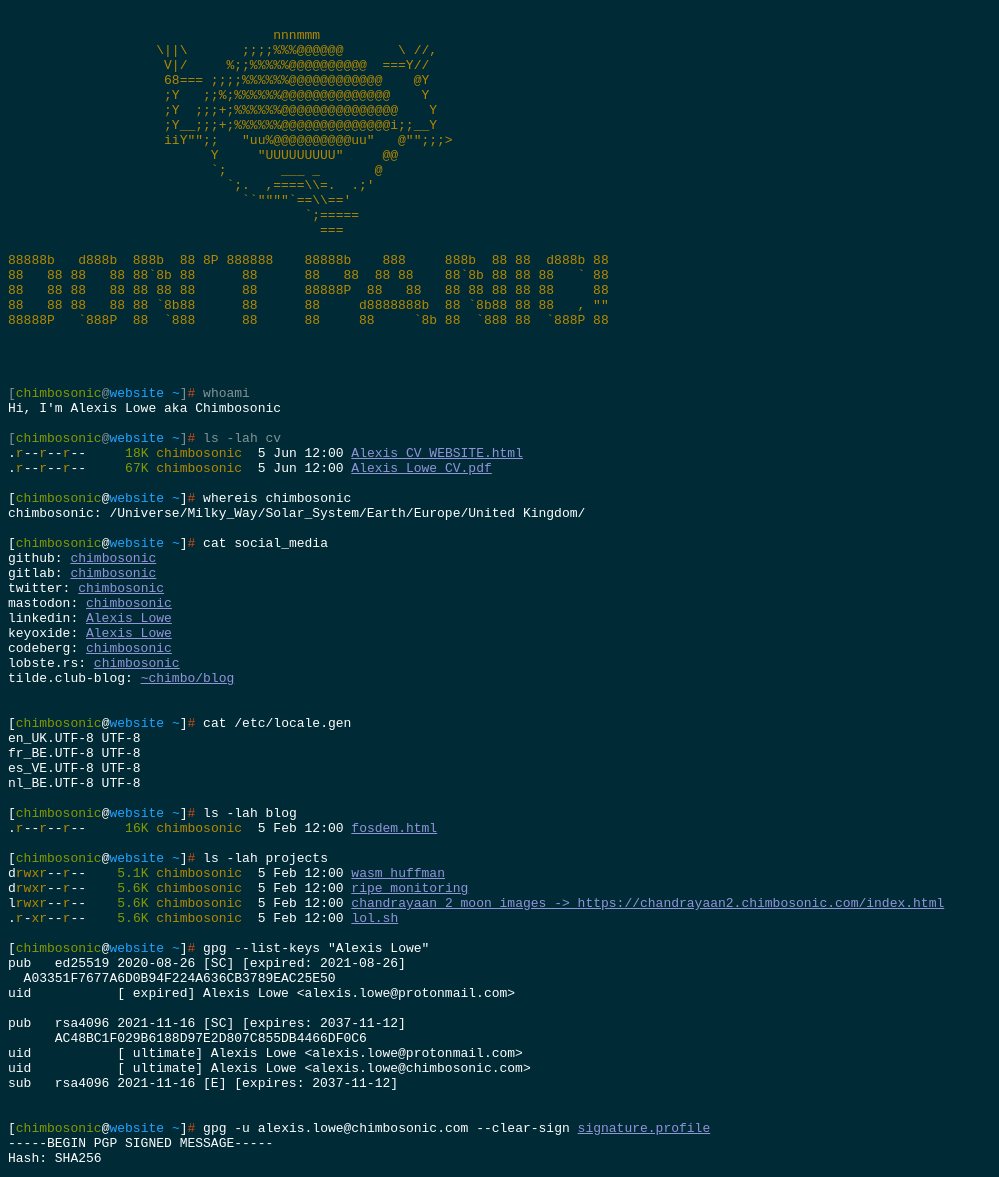
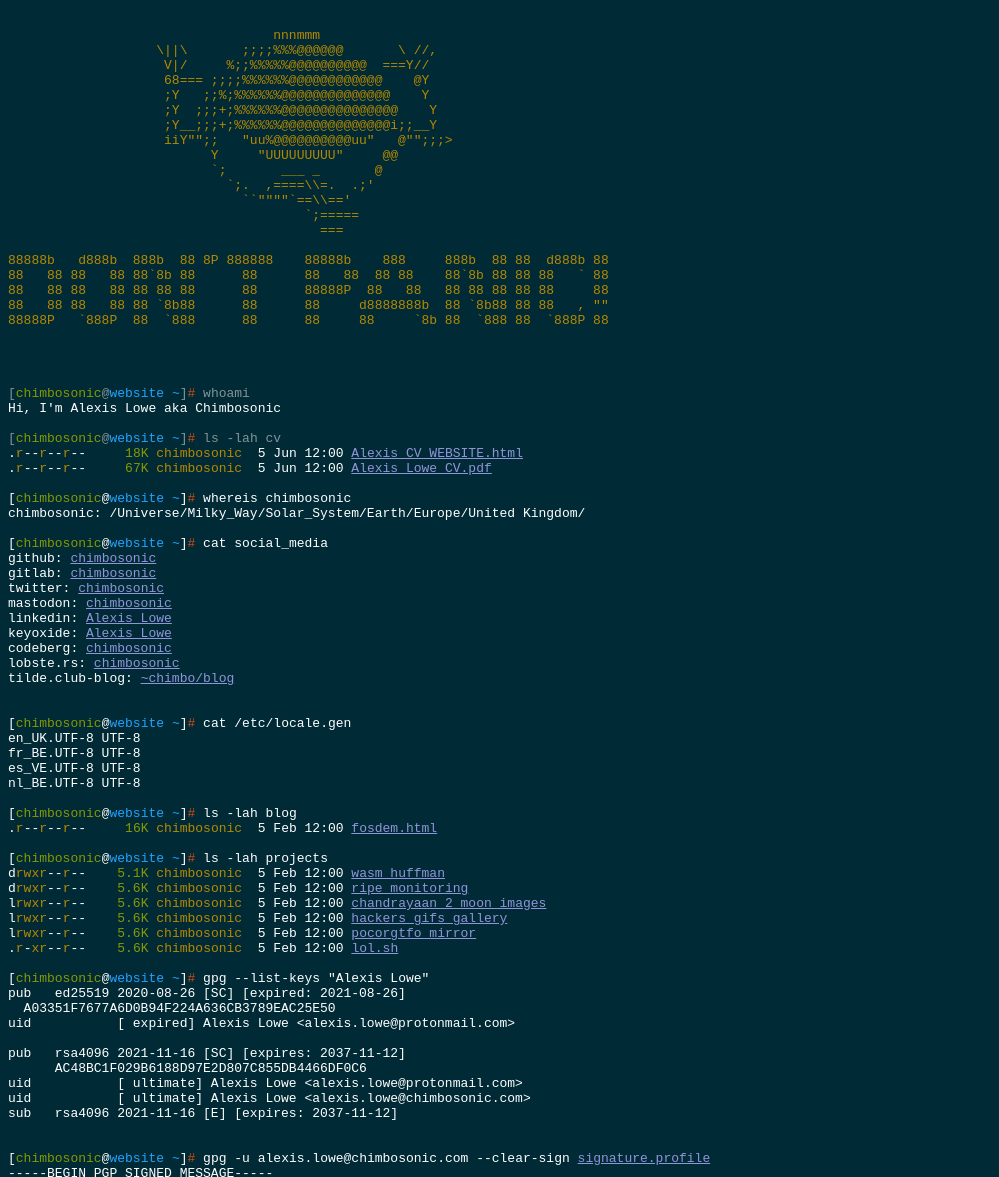
Before and after one commit to chimbosonic/chimbosonic.com, a plain HTML site: page index.html in a window 1280 px wide. Shown: the top 1177 px of the page, without its empty margins (0-999 px from the left). Drawn offline with Linux system fonts and the light colour scheme.

Commit message:
feat: update links

```diff
--- a/index.html
+++ b/index.html
@@ -70,7 +70,9 @@ nl_BE.UTF-8 UTF-8
 <span class="prompt">[<span class="user">chimbosonic</span>@<span class="host">website</span> <span class="dir">~</span>]<span class="p">#</span></span> ls -lah projects
 <span class="out">d<span class="panic">rwx</span><span class="panic">r</span>--<span class="panic">r</span>--    <span class="user">5.1K</span> <span class="panic">chimbosonic</span>  5 Feb 12:00 <a href="wasm_huffman/index.html">wasm_huffman</a>
 <span class="out">d<span class="panic">rwx</span><span class="panic">r</span>--<span class="panic">r</span>--    <span class="user">5.6K</span> <span class="panic">chimbosonic</span>  5 Feb 12:00 <a href="ripe_monitoring/index.html">ripe_monitoring</a>
-<span class="out">l<span class="panic">rwx</span><span class="panic">r</span>--<span class="panic">r</span>--    <span class="user">5.6K</span> <span class="panic">chimbosonic</span>  5 Feb 12:00 <a href="https://chandrayaan2.chimbosonic.com/index.html">chandrayaan_2_moon_images -> https://chandrayaan2.chimbosonic.com/index.html</a>
+<span class="out">l<span class="panic">rwx</span><span class="panic">r</span>--<span class="panic">r</span>--    <span class="user">5.6K</span> <span class="panic">chimbosonic</span>  5 Feb 12:00 <a href="https://chandrayaan2.chimbosonic.com">chandrayaan_2_moon_images</a>
+<span class="out">l<span class="panic">rwx</span><span class="panic">r</span>--<span class="panic">r</span>--    <span class="user">5.6K</span> <span class="panic">chimbosonic</span>  5 Feb 12:00 <a href="https://hackers.chimbosonic.com">hackers_gifs_gallery</a>
+<span class="out">l<span class="panic">rwx</span><span class="panic">r</span>--<span class="panic">r</span>--    <span class="user">5.6K</span> <span class="panic">chimbosonic</span>  5 Feb 12:00 <a href="https://pocorgtfo.chimbosonic.com">pocorgtfo_mirror</a>
 <span class="out">.<span class="panic">r</span>-<span class="panic">x</span><span class="panic">r</span>--<span class="panic">r</span>--    <span class="user">5.6K</span> <span class="panic">chimbosonic</span>  5 Feb 12:00 <a href="lol.sh">lol.sh</a>
 </span>
 <span class="prompt">[<span class="user">chimbosonic</span>@<span class="host">website</span> <span class="dir">~</span>]<span class="p">#</span></span></span></span> gpg --list-keys "Alexis Lowe"
```
